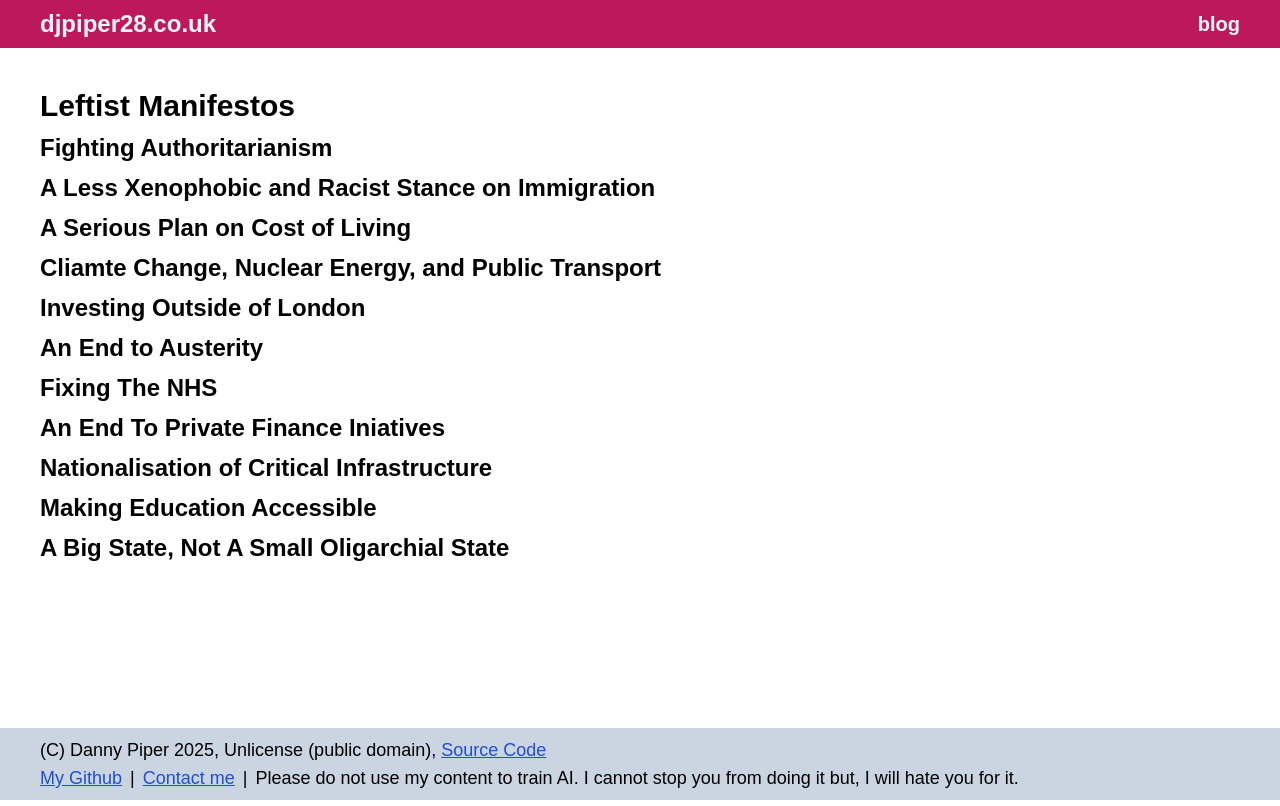
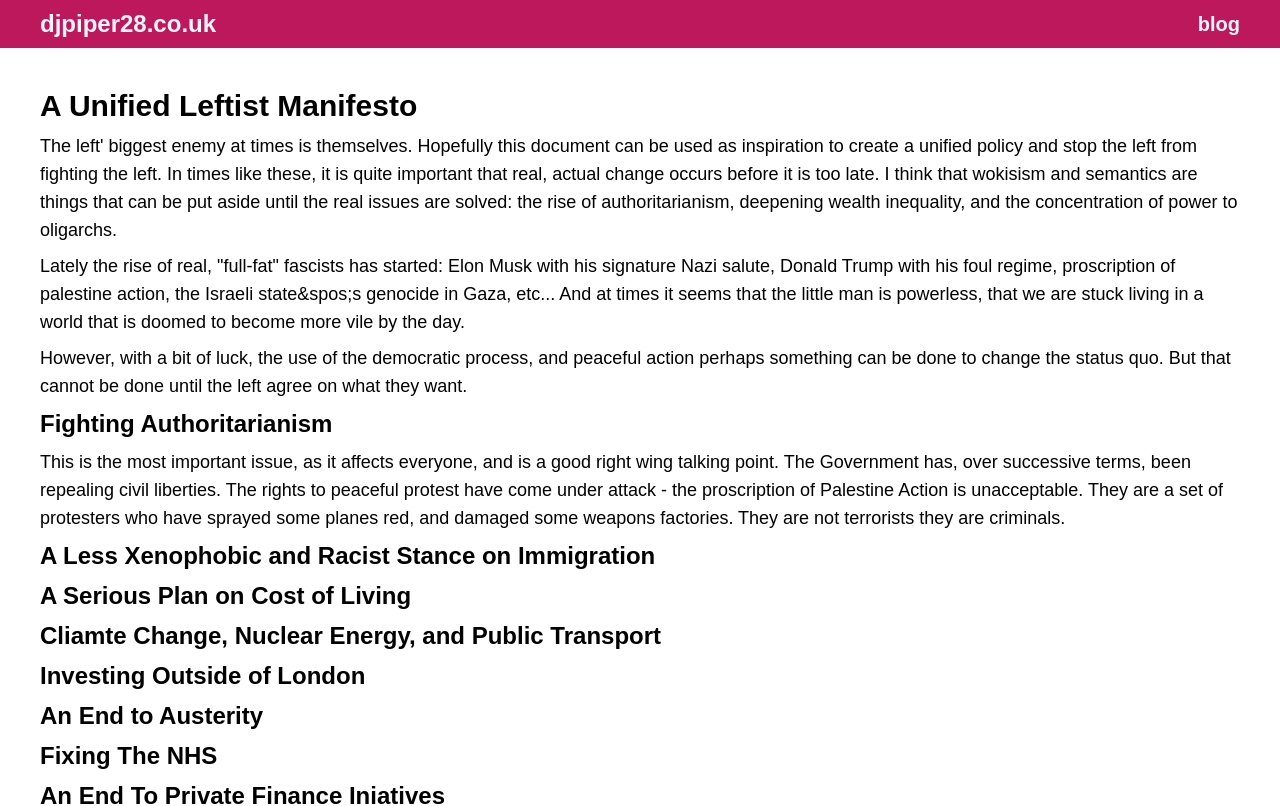
Before and after one commit to djpiper28/my-website, a Next.js app: page /blog/2025/08/leftist_manifestos in a window 1280 px wide. Shown: the top 806 px of the page. Built offline with nearby package versions, Linux system fonts and the light colour scheme.

Commit message:
feat: started work on intro

```diff
--- a/src/app/blog/2025/08/leftist_manifestos/meta.tsx
+++ b/src/app/blog/2025/08/leftist_manifestos/meta.tsx
@@ -1,8 +1,8 @@
 import { BlogMeta } from "@/app/blog/meta";
 
 export const meta: BlogMeta = {
-  title: "Leftist Manifestos",
+  title: "A Unified Leftist Manifesto",
   description:
-    "A discussion about what a unified left wing manifesto could look like",
+    "A left wing Manifesto that looks to change how things work, and fix what is broken.",
   release: new Date(2025, 7, 1),
 };
--- a/src/app/blog/2025/08/leftist_manifestos/page.tsx
+++ b/src/app/blog/2025/08/leftist_manifestos/page.tsx
@@ -3,12 +3,44 @@ import { H2 } from "@/components/typrography/H2";
 import { H3 } from "@/components/typrography/H3";
 import { Link } from "@/components/typrography/Link";
 import { P } from "@/components/typrography/P";
+import { meta } from "./meta";
 
 export default function Page() {
   return (
     <>
-      <H1>Leftist Manifestos</H1>
+      <H1>{meta.title}</H1>
+      <P>
+        The left&apos; biggest enemy at times is themselves. Hopefully this
+        document can be used as inspiration to create a unified policy and stop
+        the left from fighting the left. In times like these, it is quite
+        important that real, actual change occurs before it is too late. I think
+        that wokisism and semantics are things that can be put aside until the
+        real issues are solved: the rise of authoritarianism, deepening wealth
+        inequality, and the concentration of power to oligarchs.
+      </P>
+      <P>
+        Lately the rise of real, &quot;full-fat&quot; fascists has started: Elon
+        Musk with his signature Nazi salute, Donald Trump with his foul regime,
+        proscription of palestine action, the Israeli state&spos;s genocide in
+        Gaza, etc... And at times it seems that the little man is powerless,
+        that we are stuck living in a world that is doomed to become more vile
+        by the day.
+      </P>
+      <P>
+        However, with a bit of luck, the use of the democratic process, and
+        peaceful action perhaps something can be done to change the status quo.
+        But that cannot be done until the left agree on what they want.
+      </P>
       <H2>Fighting Authoritarianism</H2>
+      <P>
+        This is the most important issue, as it affects everyone, and is a good
+        right wing talking point. The Government has, over successive terms,
+        been repealing civil liberties. The rights to peaceful protest have come
+        under attack - the proscription of Palestine Action is unacceptable.
+        They are a set of protesters who have sprayed some planes red, and
+        damaged some weapons factories. They are not terrorists they are
+        criminals.
+      </P>
       <H2>A Less Xenophobic and Racist Stance on Immigration</H2>
       <H2>A Serious Plan on Cost of Living</H2>
       <H2>Cliamte Change, Nuclear Energy, and Public Transport</H2>
@@ -18,7 +50,7 @@ export default function Page() {
       <H2>An End To Private Finance Iniatives</H2>
       <H2>Nationalisation of Critical Infrastructure</H2>
       <H2>Making Education Accessible</H2>
-      <H2>A Big State, Not A Small Oligarchial State</H2>
+      <H2>Market Interventions</H2>
     </>
   );
 }
--- a/src/app/page.tsx
+++ b/src/app/page.tsx
@@ -17,8 +17,10 @@ export default function Home() {
           <P>
             Hello World! I am Danny Piper, a Software Engineer working at
             Motorola Solutions, with an interest in solving complex problems
-            with software. I also dabble with hardware, radios, and any other
-            device that I can hack.
+            with software. I also dabble with cameras, radios, and any other
+            devices that I can hack. Furthermore, I have a{" "}
+            <Link href="/blog">blog</Link> that is political that some might
+            find interesting.
           </P>
           <P>
             I graduated with a diploma of higher education from Royal Holloway
```
